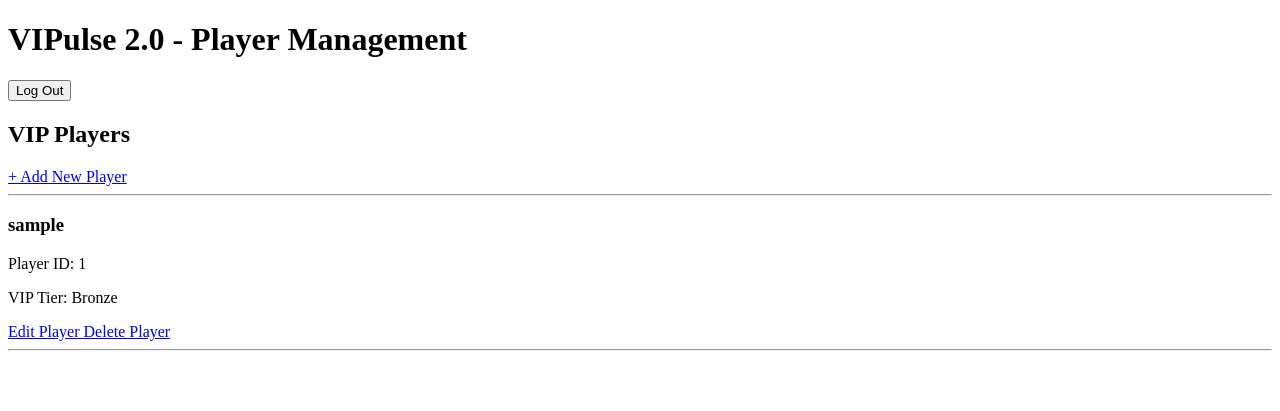
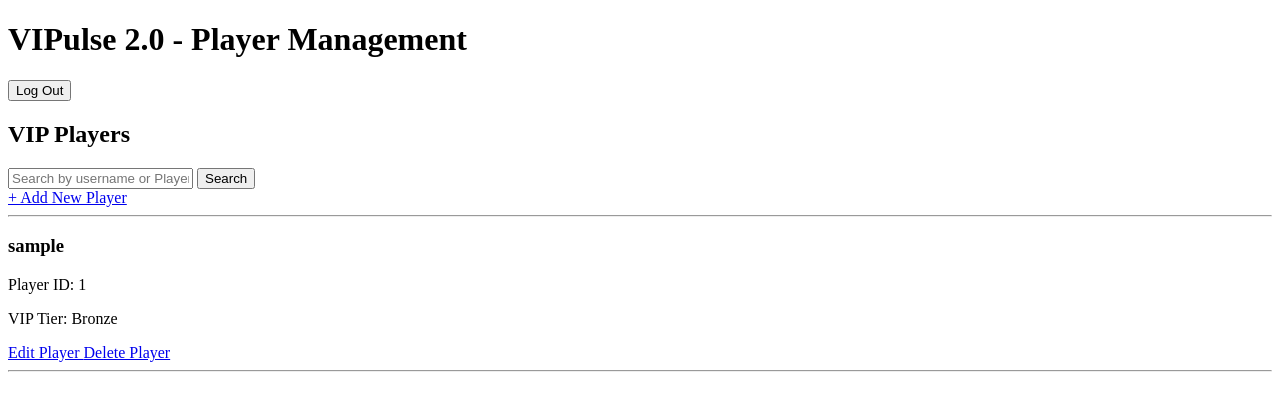
Before and after one commit to Azhdakurt/vipulse-2, a Django app: page / in a window 1280 px wide. Shown: the top 411 px of the page. Run offline with Django 5.2, Linux system fonts and the light colour scheme; a user stored in the database is signed in; tables that the repository leaves empty hold one stand-in row (values such as "Sample post").

Commit message:
Implement player search by username and ID

```diff
--- a/players/templates/players/player_list.html
+++ b/players/templates/players/player_list.html
@@ -14,6 +14,15 @@
     <button type="submit">Log Out</button>
 </form>
     <h2>VIP Players</h2>
+    <form method="get" action="{% url 'player_list' %}">
+    <input
+        type="text"
+        name="q"
+        placeholder="Search by username or Player ID"
+        value="{{ query }}"
+    >
+    <button type="submit">Search</button>
+</form>
 
     <a href="{% url 'player_create' %}">
         + Add New Player
@@ -36,7 +45,11 @@
         </div>
         <hr>
     {% empty %}
+    {% if query %}
+        <p>No players found matching "{{ query }}".</p>
+    {% else %}
         <p>No players have been added yet.</p>
-    {% endfor %}
+    {% endif %}
+{% endfor %}
 </body>
 </html>
--- a/players/views.py
+++ b/players/views.py
@@ -1,18 +1,30 @@
 from django.contrib.auth.decorators import login_required
 from django.shortcuts import render, redirect, get_object_or_404
 from django.contrib import messages
+from django.db.models import Q
 
 from .models import Player, Review
 from .forms import PlayerForm, ReviewForm
 
 @login_required
 def player_list(request):
+    query = request.GET.get("q", "").strip()
+
     players = Player.objects.all().order_by("-created_at")
+
+    if query:
+        players = players.filter(
+            Q(username__icontains=query) |
+            Q(player_id__icontains=query)
+        )
 
     return render(
         request,
         "players/player_list.html",
-        {"players": players}
+        {
+            "players": players,
+            "query": query,
+        }
     )
 
 @login_required
```
